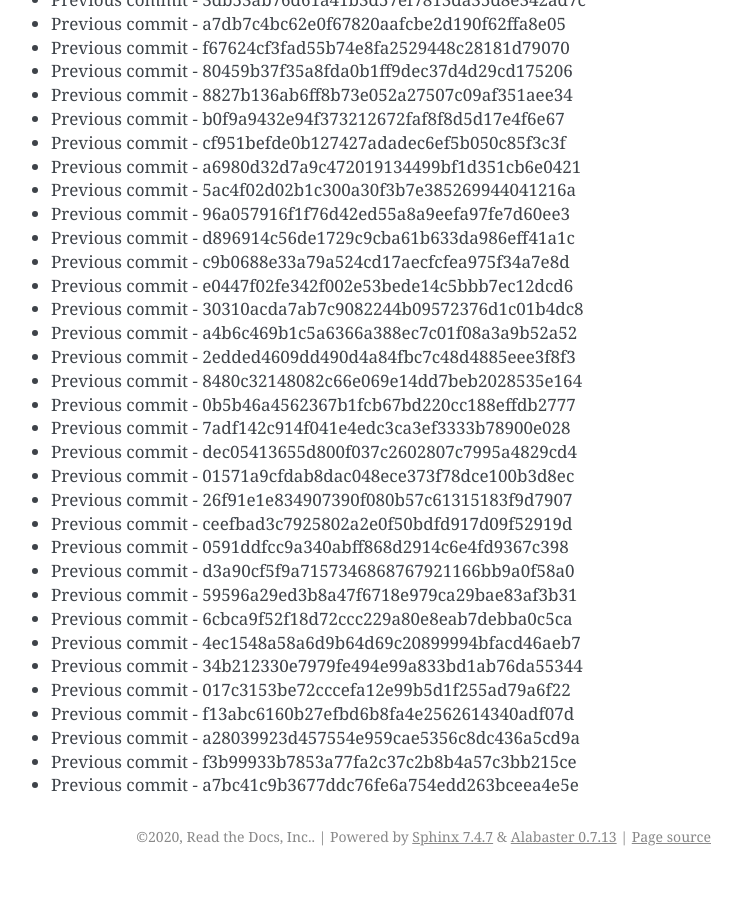
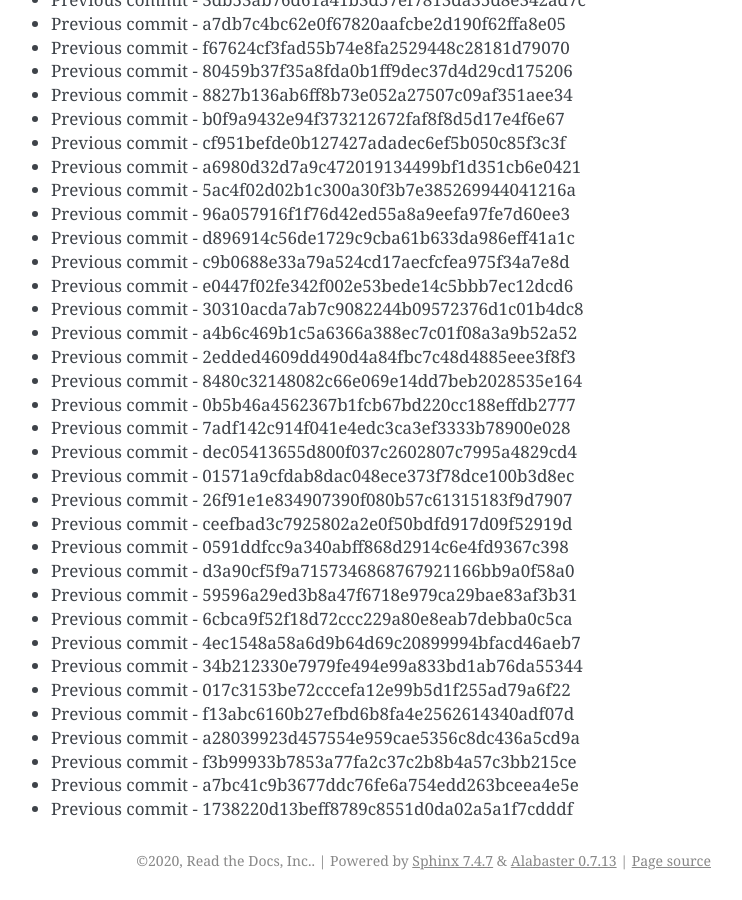
Before and after one commit to readthedocs/rtd-git-stresstest, a Sphinx documentation site: the page built from docs/updates.rst, in a window 1280 px wide and 900 px high, scrolled down 60576 px. Shown: the whole window, without its empty margins (399-1141 px from the left). Built offline with Sphinx 7.4.7, drawn with Linux system fonts in a browser that asks for light colours; before the commit the page ends 61452 px from its top, so only the background shows below that.

Commit message:
Generating commit from previous: 1738220d13beff8789c8551d0da02a5a1f7cdddf

```diff
--- a/docs/updates.rst
+++ b/docs/updates.rst
@@ -2577,3 +2577,4 @@ It can be tested for any performance characteristics.
 * Previous commit - a28039923d457554e959cae5356c8dc436a5cd9a
 * Previous commit - f3b99933b7853a77fa2c37c2b8b4a57c3bb215ce
 * Previous commit - a7bc41c9b3677ddc76fe6a754edd263bceea4e5e
+* Previous commit - 1738220d13beff8789c8551d0da02a5a1f7cdddf
```
